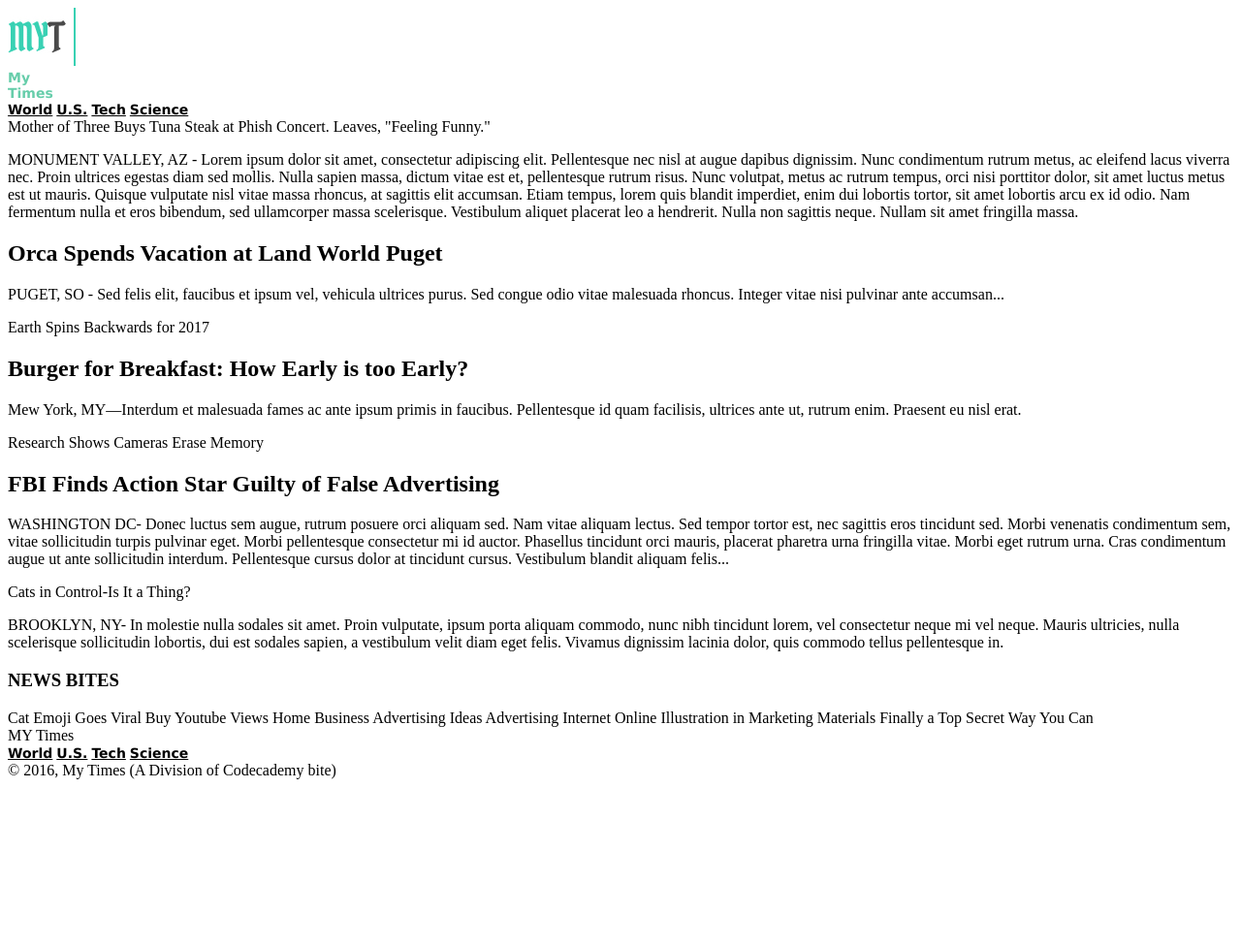
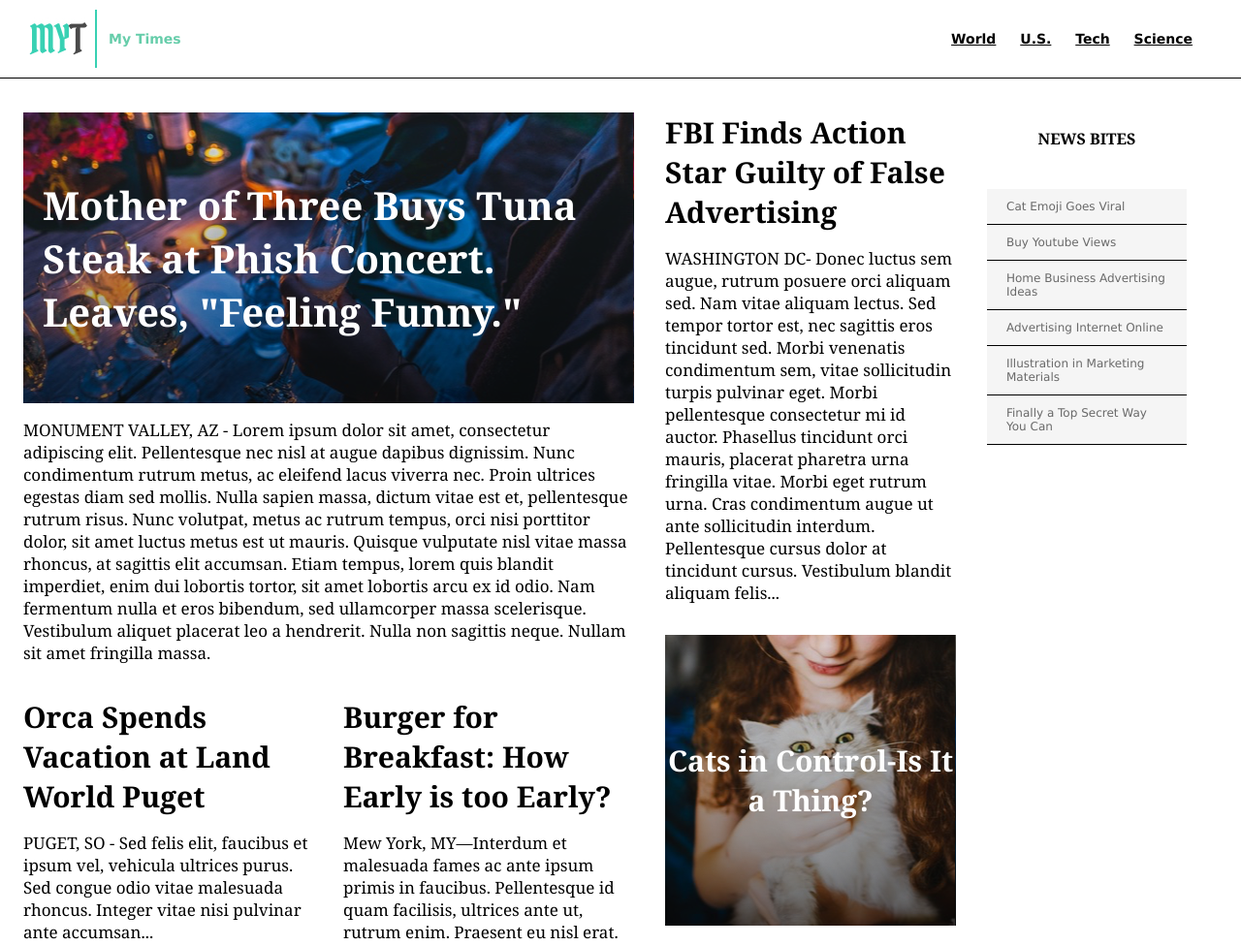
Before and after one commit to ralphbchance/mytimes, a plain HTML site: page index.html in a window 1280 px wide. Shown: the top 976 px of the page at 97% size. Before the commit the page ends 812 px from the top, so only its background shows below. Drawn offline with Linux system fonts and the light colour scheme.

Commit message:
Commit all now

```diff
--- a/style.css
+++ b/style.css
@@ -1,26 +1,205 @@
-
-
-
-
-
-a{
-  font-family: Verdana;
-  font-size:14px;
-  font-weight: bold;
+body {
+  margin: 0;
+  font-family: "Georgia", serif;
+  font-size: 17px;
   color: black;
-
 }
 
+a {
+  color: black;
+}
 
+h2 {
+  margin-top: 0;
+  margin-bottom: 0;
+  font-size: 30px;
+  font-weight: bold;
+}
 
+nav span {
+  display: inline-block;
+  padding: 20px 10px;
+}
 
-.logo span{
-  display:flex;
+/* Universal Styles - News Stories */
+
+.stories {
+  display: flex;
+  justify-content: space-between;
+  margin-top: 17px;
+}
+
+.stories .text-content {
+  height: 250px;
+}
+
+.story {
+  display: flex;
+  flex-direction: column;
+  width: 300px;
+}
+
+.narrative {
+  margin-top: 16px;
+}
+
+.image-content {
+  display: flex;
+  flex-direction: column;
+  justify-content: center;
+  height: 300px;
+  margin-top: 15px;
+  font-weight: bold;
+  font-size: 30px;
+  color: white;
+  text-align: center;
+}
+
+/* Header */
+
+header {
+  display: flex;
   align-items: center;
-  justify-content: space-between;
-  font-family: Verdana;
+  position: fixed;
+  z-index: 1;
+  width: 100%;
+  height: 80px;
+  border-bottom: 1px solid black;
+  background-color: white;
+  font-family: "Verdana", sans-serif;
   font-size: 14px;
-  font-weight: 700;
-  color: MediumAquamarine;
-  width: 73.912px;
+  font-weight: bold;
 }
+
+.logo {
+  display: flex;
+  align-items: center;
+  flex-grow: 1;
+  padding-left: 30px;
+}
+
+.logo img {
+  width: 70px;
+  height: 60px;
+  margin-right: 12px;
+}
+
+.logo span {
+  color: mediumaquamarine;
+}
+
+header nav {
+  padding-right: 40px;
+}
+
+/* Main Content Container */
+
+.content {
+  display: flex;
+  width: 1232px;
+  margin: 0 auto 78px auto;
+  padding-top: 116px;
+}
+
+.column {
+  display: flex;
+  flex-direction: column;
+  margin-right: 32px;
+}
+
+/* First News Column */
+
+.column.large {
+  width: 630px;
+}
+
+.lead-story .image-content {
+  background-image: url("./main_story.png");
+  width: 630px;
+  margin-top: 0;
+  text-align: left;
+  font-size: 40px;
+}
+
+.lead-story .image-content span {
+  margin-left: 20px;
+}
+
+.fall-cancelled.image-content {
+  background-image: url("./fall_season.png");
+}
+
+.pop-culture.image-content {
+  background-image: url("./hipster_cameraman.png");
+}
+
+/* Second News Column */
+
+.column.medium {
+  width: 300px;
+}
+
+.cat-ceo.image-content {
+  background-image: url("./cat_ceo.png");
+}
+
+/* Third News Column */
+
+.column.small {
+  width: 240px;
+}
+
+img.cookie {
+  height: 240px;
+}
+
+.news-bites h3 {
+  margin-bottom: 41px;
+  font-size: 16px;
+  font-weight: bold;
+  text-align: center;
+}
+
+.news-bites .bite {
+  display: block;
+  padding: 11px 20px;
+  border-bottom: 1px solid black;
+  background-color: whitesmoke;
+  font-family: "Verdana", sans-serif;
+  font-size: 12px;
+  color: dimgray;
+}
+
+.bite span {
+  padding-left: 11px;
+}
+
+/* Footer */
+
+footer {
+  display: flex;
+  align-items: center;
+  justify-content: center;
+  flex-direction: column;
+  width: 100%;
+  height: 325px;
+  background-color: mediumaquamarine;
+  margin: auto;
+  font-family: "Verdana", sans-serif;
+  font-size: 12px;
+}
+
+footer .title {
+  display: inline-block;
+  padding-right: 25px;
+  border-right: 2px solid white;
+  font-family: "Georgia", serif;
+  font-size: 16px;
+  font-weight: bold;
+  color: white;
+}
+
+footer nav {
+  display: inline-block;
+  padding-left: 25px;
+}
```
